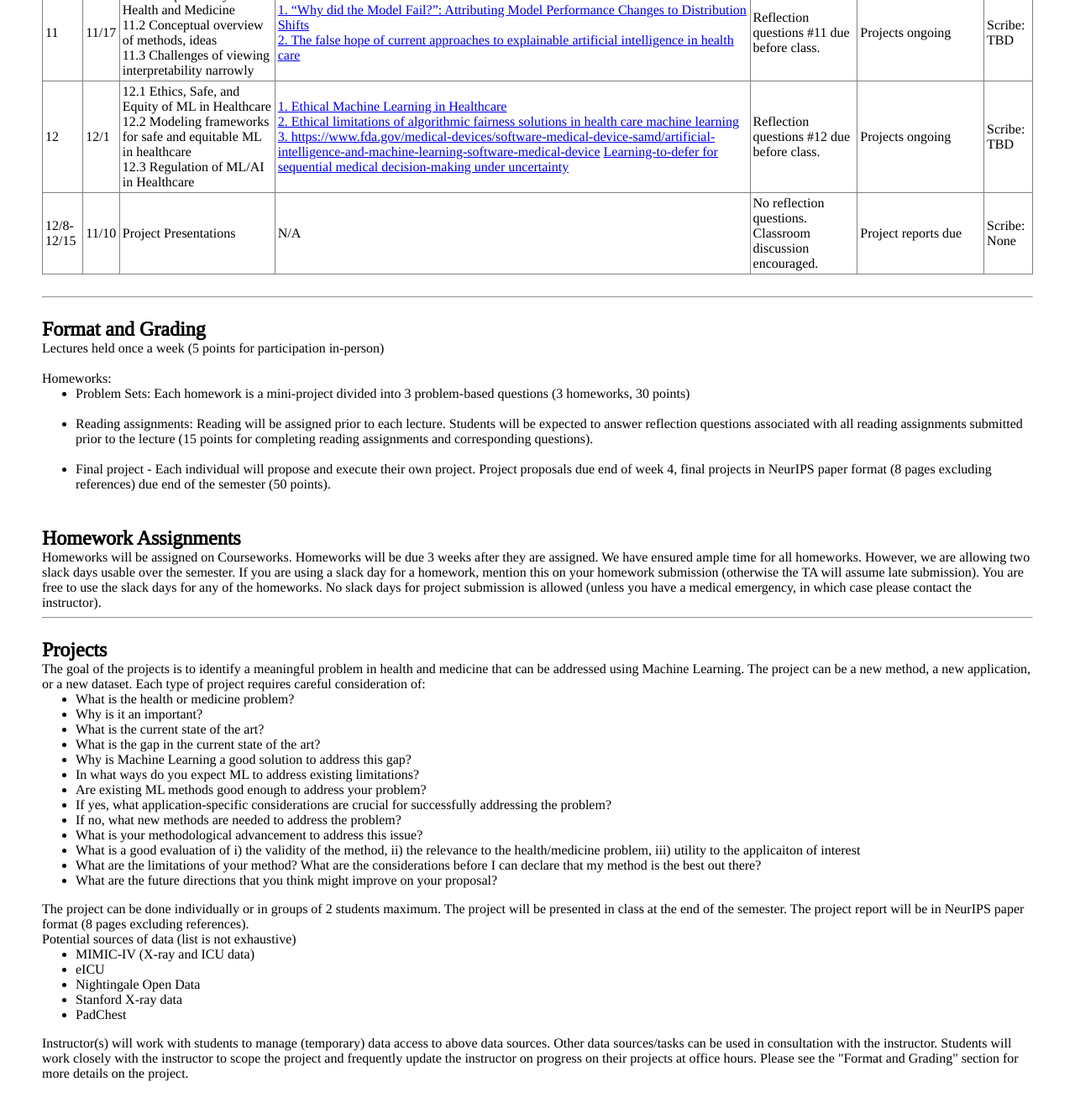
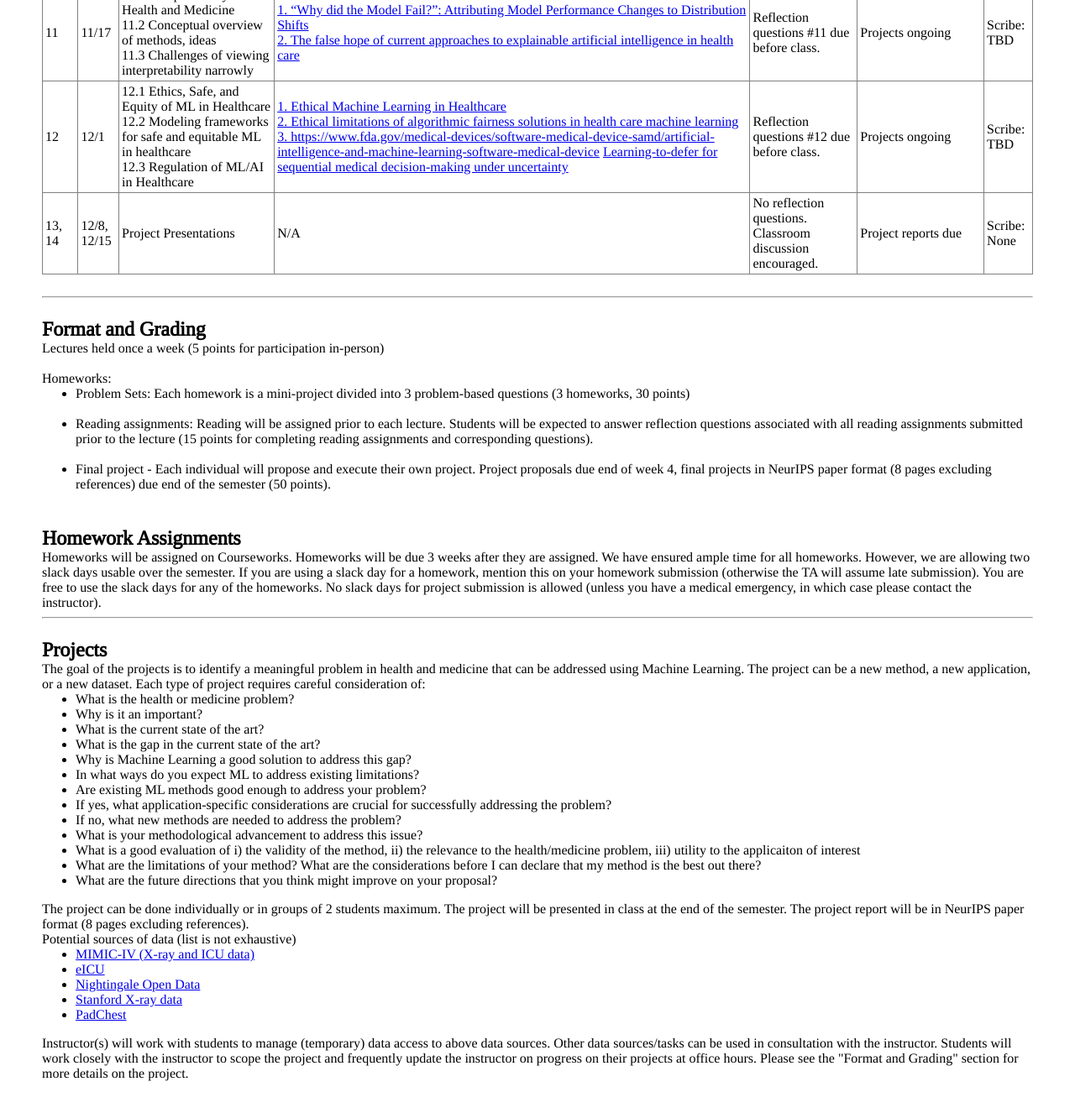
Before and after one commit to reAIM-Lab/binf4008, a plain HTML site: page index.html in a window 1280 px wide. Shown: the part 2532-3858 px from the top of the page at 84% size. Drawn offline with nearby package versions, Linux system fonts and the light colour scheme.

Commit message:
Added dataset links to index.html

```diff
--- a/index.html
+++ b/index.html
@@ -447,10 +447,10 @@ uncertainty</a>
 
     <tr>
         <td>
-        12/8-12/15
+        13, 14
         </td>
         <td>
-        11/10
+        12/8, 12/15
         </td>
         <td>
             Project Presentations
@@ -517,11 +517,11 @@ The goal of the projects is to identify a meaningful problem in health and medic
 The project can be done individually or in groups of 2 students maximum. The project will be presented in class at the end of the semester. The project report will be in NeurIPS paper format (8 pages excluding references).<br>
 Potential sources of data (list is not exhaustive)
     <ul>
-        <li>MIMIC-IV (X-ray and ICU data)</li>
-        <li>eICU</li>
-        <li>Nightingale Open Data</li>
-        <li>Stanford X-ray data</li>
-        <li>PadChest</li>
+        <li><a href="https://physionet.org/content/mimiciv/">MIMIC-IV (X-ray and ICU data)</a></li>
+        <li><a href="https://physionet.org/content/eicu-crd/2.0/">eICU</a></li>
+        <li><a href="https://www.ngsci.org">Nightingale Open Data</a></li>
+        <li><a href="https://stanfordaimi.azurewebsites.net/datasets/8cbd9ed4-2eb9-4565-affc-111cf4f7ebe2">Stanford X-ray data</a></li>
+        <li><a href="https://bimcv.cipf.es/bimcv-projects/padchest/">PadChest</a></li>
     </ul>
     Instructor(s) will work with students to manage (temporary) data access to above data sources. Other data sources/tasks can be used in consultation with the instructor. Students will work closely with the instructor to scope the project and frequently update the instructor on progress on their projects at office hours. Please see the "Format and Grading" section for more details on the project.<br>
 
```
